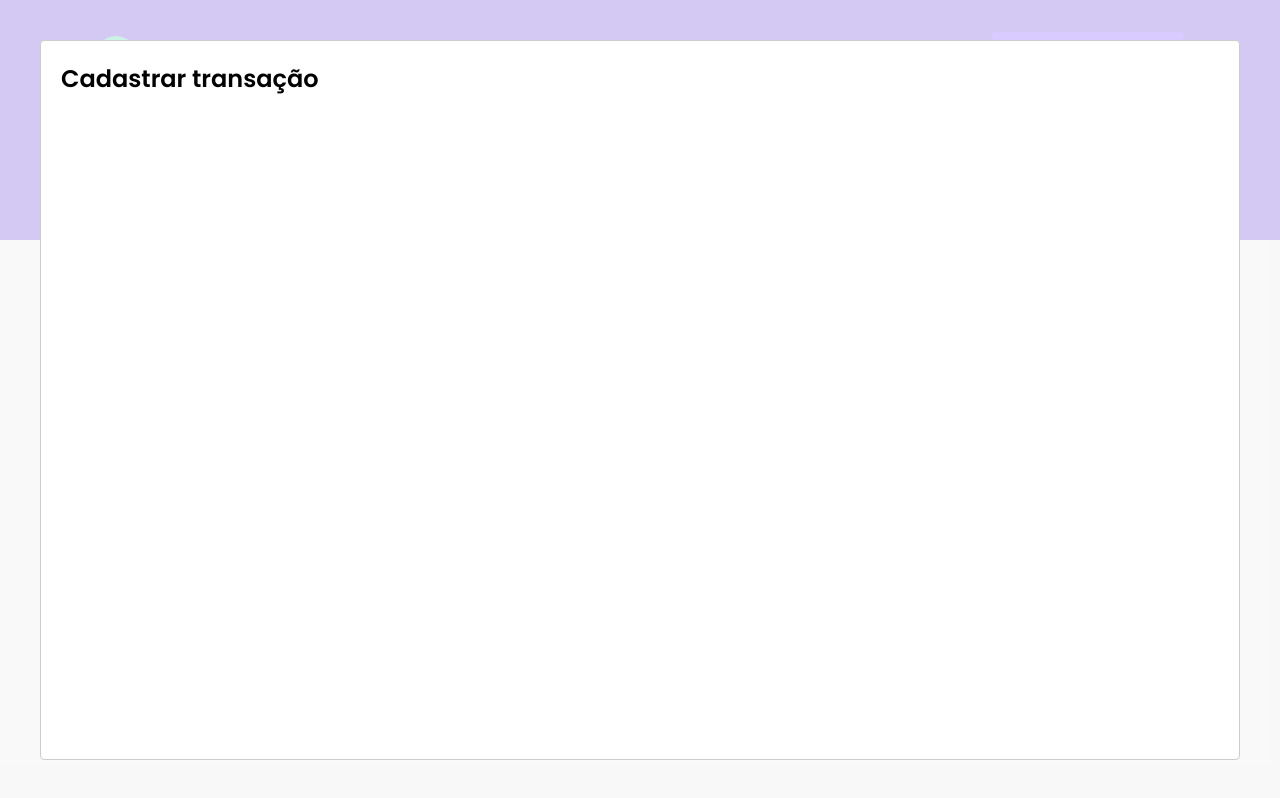
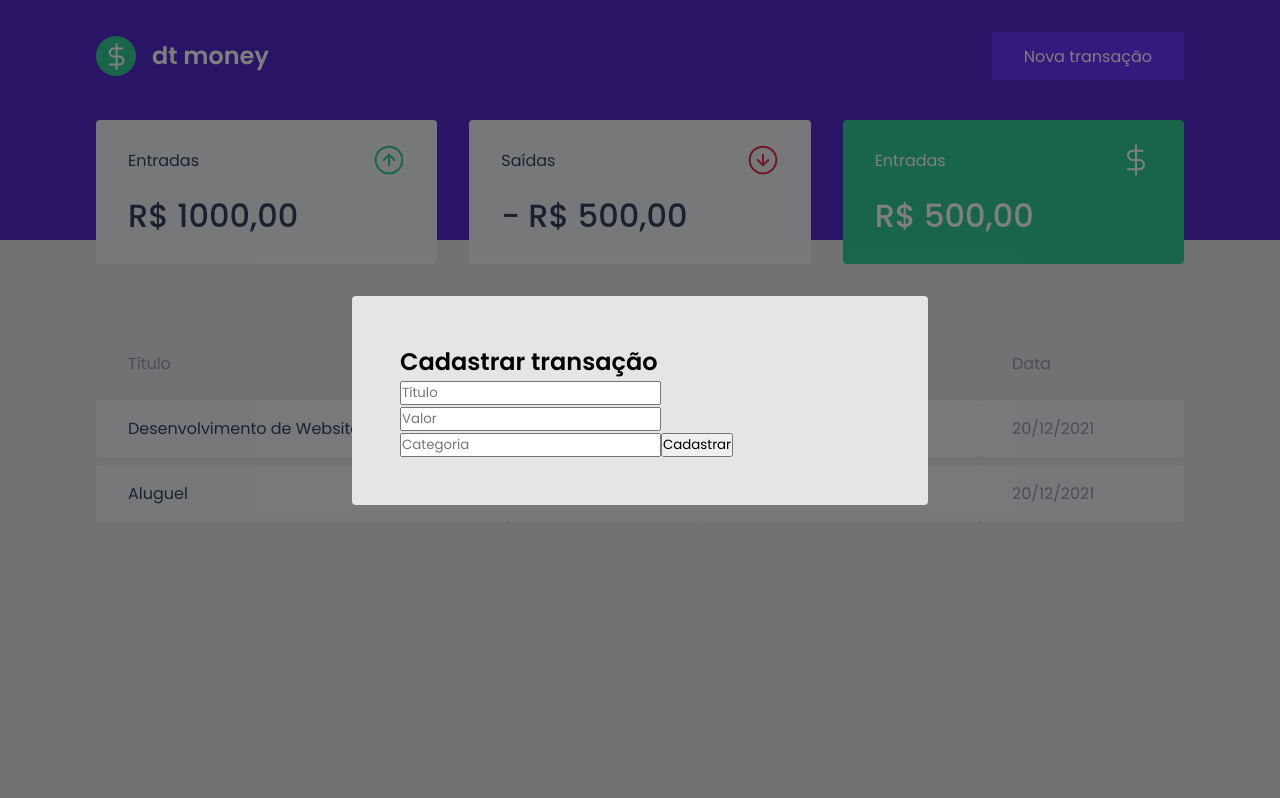
Before and after one commit to Alysson1013/dt-money, a React (Create React App) app: page / in a window 1280 px wide. Both pictures are taken after a click on the button "Nova transação". Built offline with nearby package versions, Linux system fonts and the light colour scheme; no server answers; what miragejs would draw is missing.

Commit message:
chore: modal structure form

```diff
--- a/src/Components/NewTransactionModal/index.tsx
+++ b/src/Components/NewTransactionModal/index.tsx
@@ -1,4 +1,5 @@
 import Modal from "react-modal"
+import { Container } from "./styles"
 
 interface NewTransactionModalProps {
   isOpen: boolean;
@@ -14,8 +15,31 @@
     <Modal
       isOpen={isOpen}
       onRequestClose={onRequestClose}
+      overlayClassName="react-modal-overlay"
+      className="react-modal-content"
     >
-      <h2> Cadastrar transação </h2>
+      <Container>
+        <h2> Cadastrar transação </h2>
+
+        <input
+          type="text"
+          placeholder="Título"
+        />
+
+        <input
+          type="number"
+          placeholder="Valor"
+        />
+
+        <input
+          type="text"
+          placeholder="Categoria"
+        />
+
+        <button type="submit">
+          Cadastrar
+        </button>
+      </Container>
     </Modal>
   )
 }
--- a/src/Components/NewTransactionModal/styles.ts
+++ b/src/Components/NewTransactionModal/styles.ts
@@ -1,5 +1,5 @@
 import styled from "styled-components";
 
-export const Container = styled.div`
+export const Container = styled.form`
 
 `;
--- a/src/styles/global.ts
+++ b/src/styles/global.ts
@@ -54,4 +54,27 @@
     opacity: 0.6;
     cursor: not-allowed;
   }
+
+  .react-modal-overlay {
+    background: rgba(0, 0, 0, 0.5);
+    position: fixed;
+
+    top: 0;
+    bottom: 0;
+    right: 0;
+    left: 0;
+
+    display: flex;
+    align-items: center;
+    justify-content: center;
+  }
+
+  .react-modal-content {
+    width: 100%;
+    max-width: 576px;
+    background: var(--background);
+    padding: 3rem;
+    position: relative;
+    border-radius: 0.25rem;
+  }
 `;
```
